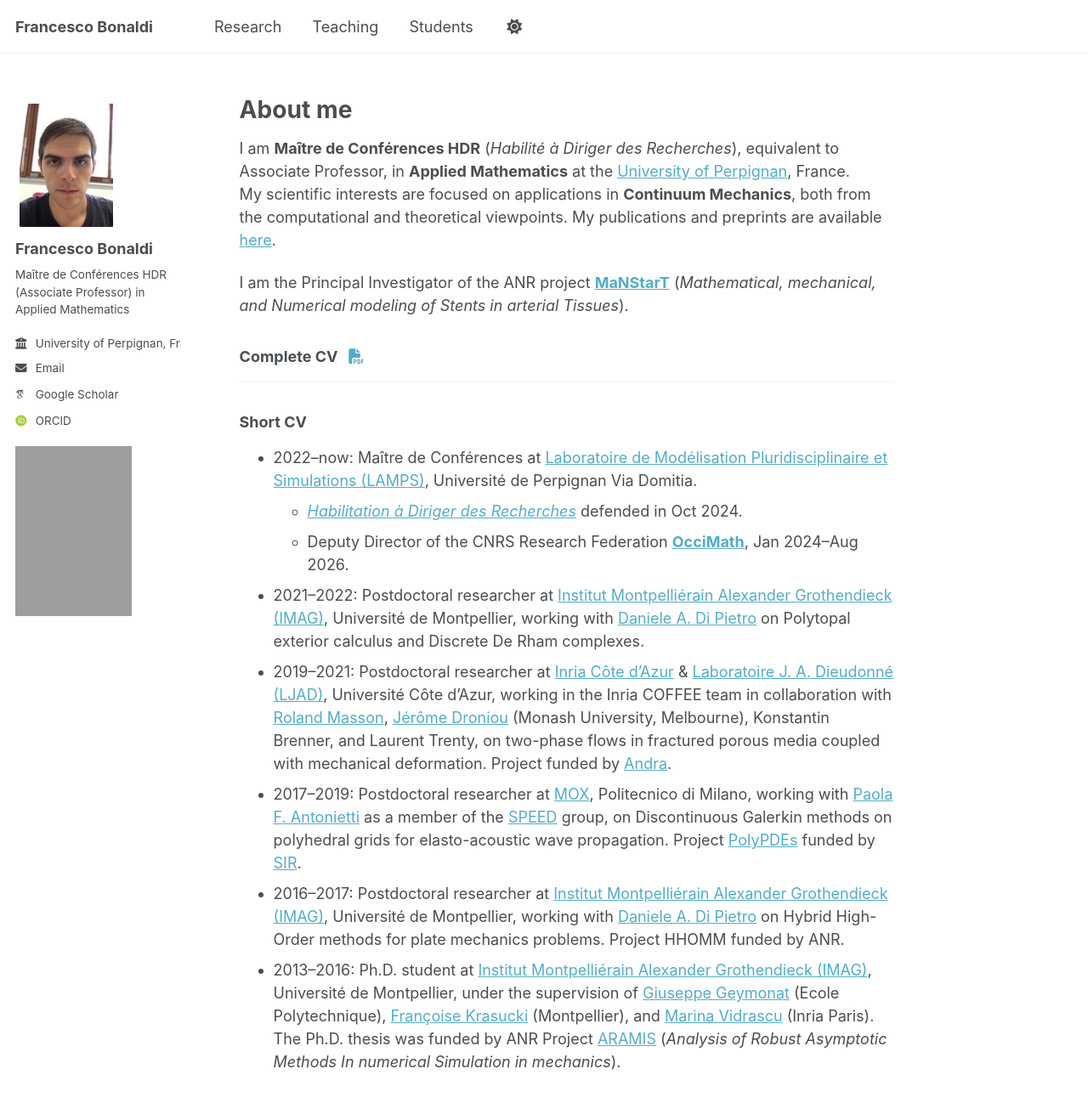
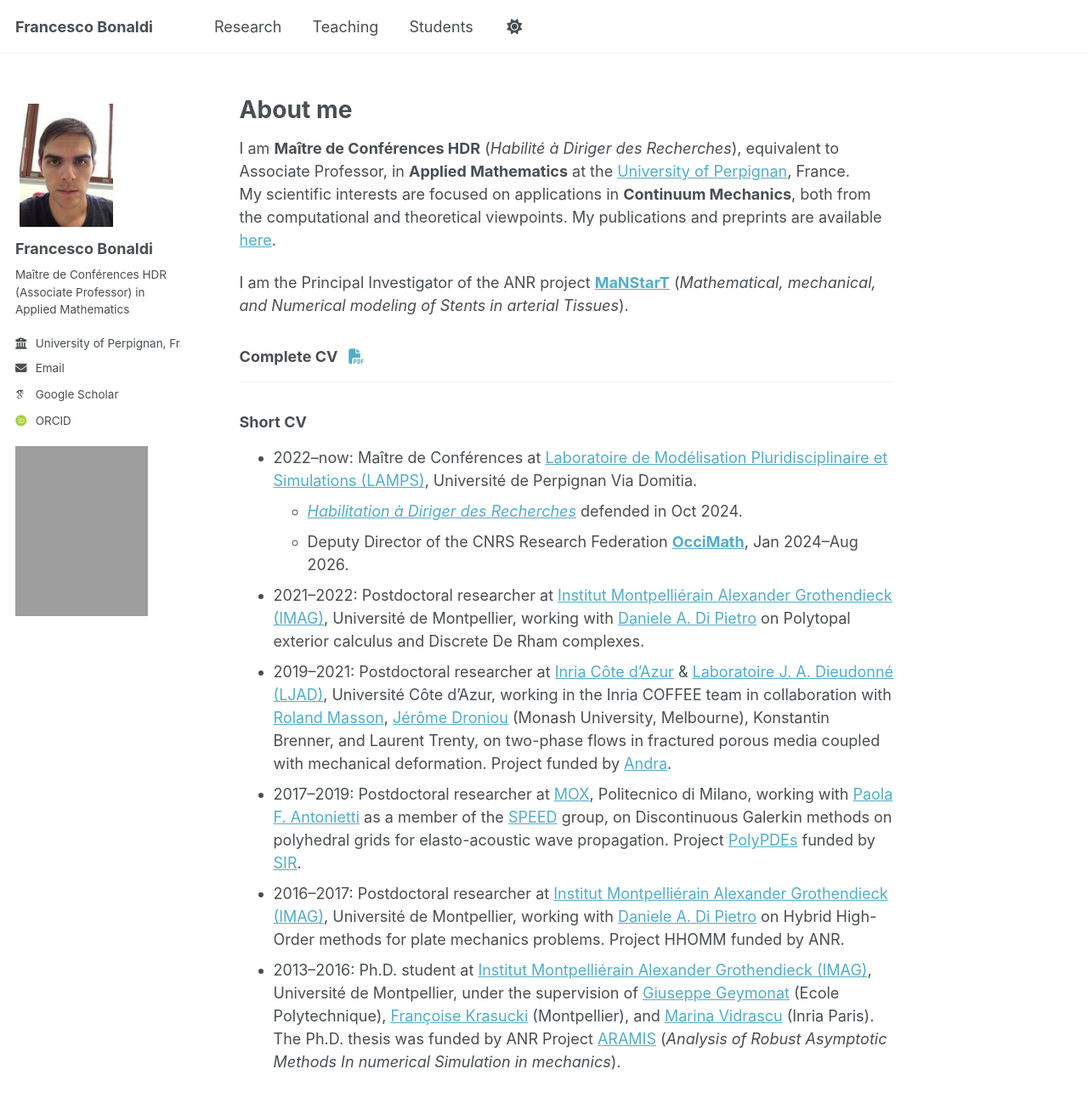
Before and after one commit to fbonaldi/fbonaldi.github.io, a Jekyll site: the page built from _pages/about.md, in a window 1280 px wide and 1308 px high. Shown: the top 1298 px of the window at 85% size. Built offline with Jekyll 4.4.1, drawn with Linux system fonts in a browser that asks for light colours; some web fonts are replaced; a script bundle is joined from its source files by our own code; library files that are not in the unit come from our copies; grey boxes are pictures that could not be loaded.

Commit message:
Update author-profile.html

```diff
--- a/_includes/author-profile.html
+++ b/_includes/author-profile.html
@@ -178,7 +178,7 @@
   <div class="author__map" style="margin-top: 1em;">
     <iframe
       src="https://www.google.com/maps/embed?pb=!1m18!1m12!1m3!1d5866.0463879615245!2d2.8962778120497146!3d42.68205101457761!2m3!1f0!2f0!3f0!3m2!1i1024!2i768!4f13.1!3m3!1m2!1s0x12b06fcd3fd6b1ab%3A0x9e323e5b524c4856!2sUniversity%20of%20Perpignan%20-%20Domitian!5e0!3m2!1sen!2sfr!4v1768486342721!5m2!1sen!2sfr"
-      width="70%"
+      width="80%"
       height="200"
       style="border:0;"
       loading="lazy"
```
